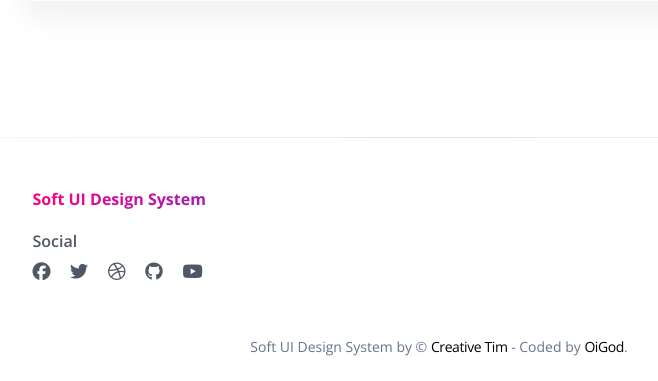
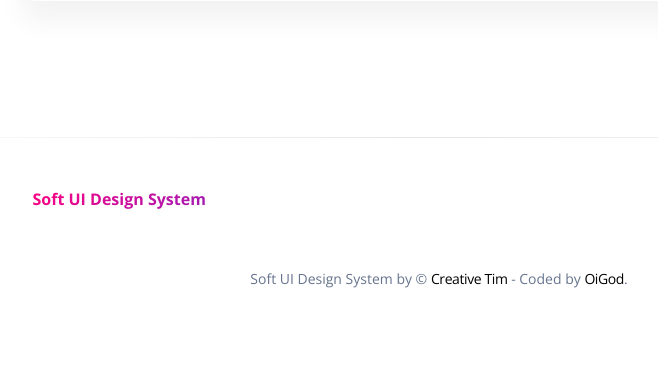
Before and after one commit to oigod/newspaper-agency-project, a Django app: page / in a window 1280 px wide. Shown: the part 755-1136 px from the top of the page, without its empty margins (201-859 px from the left). After the commit the page ends 1043 px from the top, so only its background shows below. Run offline with Django 4.2, Linux system fonts and the light colour scheme; the visitor is signed in with stand-in values (Sample User, id 1); data comes from the database, SQL or seed files in the repository; data that the repository does not hold is empty; some libraries are stand-ins or nearby versions.

Commit message:
Added htms files, Added Readme file, added requirements.txt file

```diff
--- a/newspaper/templates/newspaper/newspaper_lists/newspaper_list.html
+++ b/newspaper/templates/newspaper/newspaper_lists/newspaper_list.html
@@ -40,7 +40,9 @@
           <div class="card card-plain card-blog">
             <div class="card-image border-radius-lg position-relative">
               <a href="javascript:;">
+                {% if newspaper.image %}
                 <img class="w-100 border-radius-lg move-on-hover shadow" src="{{ newspaper.image.url }}">
+                {% endif %}
               </a>
             </div>
             <div class="card-body px-0">
--- a/requirements.txt
+++ b/requirements.txt
@@ -6,6 +6,7 @@
 gunicorn==20.1.0
 Pillow==9.4.0
 psycopg2-binary==2.9.5
+python-dotenv==1.0.0
 sqlparse==0.4.3
 typing_extensions==4.5.0
 whitenoise==6.4.0
--- a/templates/includes/footer.html
+++ b/templates/includes/footer.html
@@ -6,36 +6,6 @@
         <div class="col-md-3 mb-4 ms-auto">
           <div>
             <h6 class="text-gradient text-primary font-weight-bolder">Soft UI Design System</h6>
-          </div>
-          <div>
-            <h6 class="mt-3 mb-2 opacity-8">Social</h6>
-              <ul class="d-flex flex-row ms-n3 nav">
-                <li class="nav-item">
-                  <a class="nav-link pe-1" href="https://www.facebook.com/CreativeTim/" target="_blank">
-                    <i class="fab fa-facebook text-lg opacity-8"></i>
-                  </a>
-                </li>
-                <li class="nav-item">
-                  <a class="nav-link pe-1" href="https://twitter.com/creativetim" target="_blank">
-                    <i class="fab fa-twitter text-lg opacity-8"></i>
-                  </a>
-                </li>
-                <li class="nav-item">
-                  <a class="nav-link pe-1" href="https://dribbble.com/creativetim" target="_blank">
-                    <i class="fab fa-dribbble text-lg opacity-8"></i>
-                  </a>
-                </li>
-                <li class="nav-item">
-                  <a class="nav-link pe-1" href="https://github.com/creativetimofficial" target="_blank">
-                    <i class="fab fa-github text-lg opacity-8"></i>
-                  </a>
-                </li>
-                <li class="nav-item">
-                  <a class="nav-link pe-1" href="https://www.youtube.com/channel/UCVyTG4sCw-rOvB9oHkzZD1w" target="_blank">
-                    <i class="fab fa-youtube text-lg opacity-8"></i>
-                  </a>
-                </li>
-              </ul>
           </div>
         </div>
         <div class="col-md-2 col-sm-6 col-6 mb-4">
@@ -50,7 +20,7 @@
           <div class="text-center">
             <p class="my-4 text-sm">
               Soft UI Design System by &copy; <a target="_blank" href="https://bit.ly/3fKQZaL" target="_blank">Creative Tim</a>
-              - Coded by <a target="_blank" href="#" target="_blank">OiGod</a>.
+              - Coded by <a target="_blank" href="https://github.com/oigod/newspaper-agency-project/tree/develop">OiGod</a>.
             </p>
           </div>
         </div>
```
Also changed, not shown: README.md.
